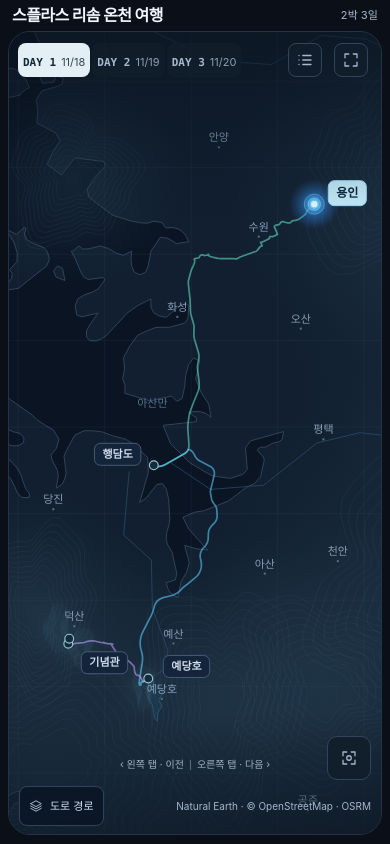
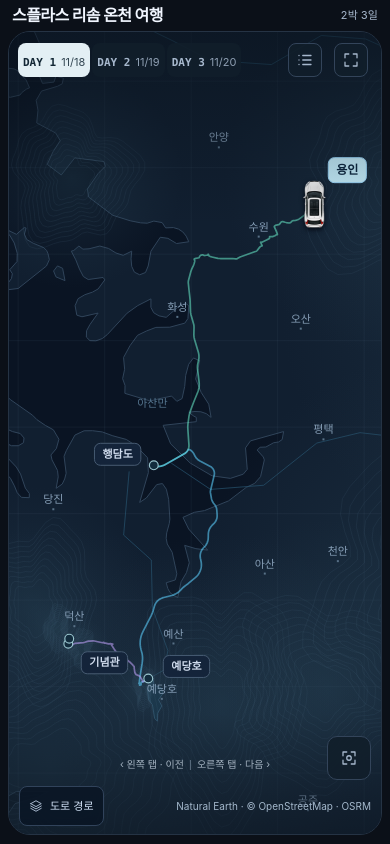
Before and after one commit to ai-uzoogom/yesan-trip-map, a plain HTML site: page yesan_trip_planner.html in a window 390 px wide. Drawn offline with Linux system fonts and the light colour scheme.

Commit message:
Follow the white XC60 with smooth arrivals

```diff
--- a/map.js
+++ b/map.js
@@ -47,17 +47,21 @@
     let overview = false;
     let manual = false;
     let lastFrame = 0;
+    let vehicleHeading = null;
     let arrivalPulse = null;
     const arrivalWaves = [
-      { delay: 0, radius: 30, opacity: .66 },
-      { delay: 135, radius: 38, opacity: .77 },
-      { delay: 270, radius: 54, opacity: .94 }
+      { delay: 0, radius: 27, opacity: .25 },
+      { delay: 122, radius: 31, opacity: .31 },
+      { delay: 244, radius: 35, opacity: .37 }
     ];
-    const waveDuration = 360;
+    const waveDuration = 365;
     const arrivalPulseDuration = arrivalWaves.at(-1).delay + waveDuration;
     let moved = false;
     const drag = new Map();
     const reduceMotion = matchMedia("(prefers-reduced-motion: reduce)");
+    const vehicleImage = new Image();
+    vehicleImage.addEventListener("load", requestDraw);
+    vehicleImage.src = "assets/volvo-xc60-white.png";
     const land = geography.land.map(polygon => polygon.map(project));
     const lake = geography.lake.map(project);
     const rivers = geography.rivers.map(river => river.map(project));
@@ -106,6 +110,7 @@
       else if (options.pulseArrival) arrivalPulse = { startAt: null };
       if (focusDay !== view.day || options.resetCamera) {
         focusDay = view.day;
+        vehicleHeading = null;
         manual = false;
         overview = false;
       }
@@ -118,15 +123,20 @@
         overview = false;
       }
       const fitted = fit(overview ? view.allFit : view.fit);
+      const arrivalLift = clamp((view.arrivalInset || 0) * .5, 0, Math.max(0, (layout.height - 230) * .48));
+      const approach = view.approach;
+      const blend = approach?.blend ?? Number(view.showArrival);
       if (!manual) {
         target = fitted;
         if (!overview && !view.complete && view.follow) {
           const [x, y] = view.point;
-          const localZoom = view.close && view.day === 0 ? Math.max(fitted.scale * 1.7, view.close) : fitted.scale * 1.48;
-          target = { x, y, scale: view.day === 1 ? view.stayScale : Math.min(15500, localZoom) };
+          const [stopX, stopY] = approach?.point || view.point;
+          const travelScale = fitted.scale * 1.48;
+          const scale = view.day === 1 ? view.stayScale : Math.min(15500, travelScale * (1 + .2 * blend));
+          target = { x: mix(x, stopX, blend), y: mix(y, stopY, blend), scale };
         }
       }
-      target.lift = clamp((view.arrivalInset || 0) * .5, 0, Math.max(0, (layout.height - 230) * .48));
+      target.lift = arrivalLift * blend;
       if (!camera || options.snap || reduceMotion.matches) camera = { ...target };
       requestDraw();
     }
@@ -305,7 +315,42 @@
       context.fillText(name, px + 8, py + h / 2 + .3);
     }
 
-    function routes(pulseElapsed) {
+    function drawVehicle(x, y, view, delta) {
+      const aim = view.heading;
+      if (vehicleHeading === null || reduceMotion.matches) vehicleHeading = aim;
+      else if (view.travel) {
+        const turn = Math.atan2(Math.sin(aim - vehicleHeading), Math.cos(aim - vehicleHeading));
+        vehicleHeading += turn * (1 - Math.exp(-delta / 68));
+      } else if (!view.showArrival) vehicleHeading = aim;
+
+      const length = layout.height < 400 ? 40 : 48;
+      const width = length / 2;
+      context.save();
+      context.translate(x, y);
+      context.rotate(vehicleHeading);
+      context.shadowBlur = 5;
+      context.shadowColor = "#020611";
+      context.shadowOffsetY = 2;
+      if (vehicleImage.complete && vehicleImage.naturalWidth) {
+        context.drawImage(vehicleImage, -width / 2, -length / 2, width, length);
+      } else {
+        context.fillStyle = "#e8eff6";
+        context.fillRect(-width / 2 + 2, -length / 2 + 2, width - 4, length - 4);
+        context.shadowBlur = 0;
+        context.fillStyle = "#233546";
+        context.fillRect(-width / 2 + 5, -length / 4, width - 10, length / 2);
+      }
+      if (view.braking && !reduceMotion.matches) {
+        context.fillStyle = `rgba(255, 102, 86, ${.68 * view.braking})`;
+        context.shadowColor = "#ff5448";
+        context.shadowBlur = 5;
+        context.shadowOffsetY = 0;
+        for (const side of [-1, 1]) context.fillRect(side * width * .31 - 1.5, length * .34, 3, 4);
+      }
+      context.restore();
+    }
+
+    function routes(pulseElapsed, delta) {
       const view = snapshot;
       const segments = overview ? view.allLegs : view.legs;
       for (const leg of segments) strokeLeg(leg, 1, false);
@@ -321,7 +366,7 @@
         const [x, y] = screen(place.point);
         if (x < 0 || x > layout.width || y < 64 || y > layout.height - 25) continue;
         const active = !overview && !view.travel && place.id === view.place;
-        dot(x, y, active ? 6 : 4.4, "#122c3d", active ? "#9addff" : "#9ac5ce", 1.15);
+        if (!active) dot(x, y, 4.4, "#122c3d", "#9ac5ce", 1.15);
         markers.push({ id: place.id, x, y, active, place });
       }
       const named = [];
@@ -334,32 +379,32 @@
       if (overview || view.complete) return;
       const [x, y] = screen(view.point);
       if (x < -15 || x > layout.width + 15 || y < 64 || y > layout.height - 15) return;
-      if (!reduceMotion.matches) {
-        const halo = context.createRadialGradient(x, y, 2, x, y, 25);
-        halo.addColorStop(0, "#71c8ffee");
-        halo.addColorStop(.34, "#3197fa80");
-        halo.addColorStop(1, "#3078d000");
-        dot(x, y, 25, halo);
-      }
       if (pulseElapsed !== null) {
         for (const wave of arrivalWaves) {
           const progress = (pulseElapsed - wave.delay) / waveDuration;
           if (progress < 0 || progress >= 1) continue;
           const remaining = 1 - progress;
-          const radius = mix(12, wave.radius, 1 - remaining ** 2);
-          dot(x, y, radius, null, `rgba(117, 216, 255, ${wave.opacity * remaining})`, 2);
+          const radius = mix(11, wave.radius, 1 - remaining ** 2);
+          dot(x, y, radius, null, `rgba(127, 216, 252, ${wave.opacity * remaining ** 1.65})`, 1.25);
         }
       }
-      dot(x, y, 10, "#70c8ff27", "#78ceff87");
-      dot(x, y, 4, "#ebfaff", "#69d2ff", 1.7);
+      drawVehicle(x, y, view, delta);
       const active = markers.find(marker => marker.active);
-      if (active) label(active.place.short, x, y, active.place.label, true);
+      if (active) label(active.place.short, x, y - 23, active.place.label, true);
+    }
+
+    function cameraIsSettled() {
+      const panPixels = Math.hypot(camera.x - target.x, camera.y - target.y) * target.scale
+        + Math.abs(camera.lift - target.lift);
+      const zoomPixels = Math.abs(camera.scale / target.scale - 1) * Math.max(layout.width, layout.height) / 2;
+      return panPixels + zoomPixels < 1;
     }
 
     function draw(now) {
       frame = null;
       if (!snapshot || !camera || !layout.width) return;
-      const alpha = reduceMotion.matches ? 1 : 1 - Math.exp(-Math.min(50, now - (lastFrame || now - 16)) / 118);
+      const delta = Math.min(50, now - (lastFrame || now - 16));
+      const alpha = reduceMotion.matches ? 1 : 1 - Math.exp(-delta / 118);
       lastFrame = now;
       let adjusting = false;
       for (const key of ["x", "y", "scale", "lift"]) {
@@ -367,21 +412,16 @@
         if (Math.abs(camera[key] - target[key]) > epsilon) adjusting = true;
         camera[key] = Math.abs(camera[key] - target[key]) <= epsilon ? target[key] : mix(camera[key], target[key], alpha);
       }
-      if (arrivalPulse?.startAt === null && !drag.size) {
-        const centerPixels = Math.hypot(camera.x - target.x, camera.y - target.y) * target.scale
-          + Math.abs(camera.lift - target.lift);
-        const zoomPixels = Math.abs(camera.scale / target.scale - 1) * Math.max(layout.width, layout.height) / 2;
-        if (centerPixels + zoomPixels < 1) {
-          camera = { ...target };
-          adjusting = false;
-          arrivalPulse.startAt = now + 80;
-        }
+      if (!drag.size && (snapshot.approach?.blend === 1 || arrivalPulse?.startAt === null) && cameraIsSettled()) {
+        camera = { ...target };
+        adjusting = false;
+        if (arrivalPulse?.startAt === null) arrivalPulse.startAt = now;
       }
       context.setTransform(layout.ratio, 0, 0, layout.ratio, 0, 0);
       terrain();
       const pulseElapsed = arrivalPulse?.startAt == null ? null : now - arrivalPulse.startAt;
       if (pulseElapsed !== null && pulseElapsed >= arrivalPulseDuration) arrivalPulse = null;
-      routes(pulseElapsed);
+      routes(pulseElapsed, delta);
       if (adjusting || arrivalPulse) requestDraw();
     }
 
--- a/player.js
+++ b/player.js
@@ -86,6 +86,8 @@
   let map = null;
   let activeDay = 0;
   let currentIndex = -1;
+  let panelIndex = -1;
+  let parkedVehicle = null;
   let time = 0;
   let arrived = false;
   let arrivalVisible = false;
@@ -214,35 +216,62 @@
     };
   }
 
+  function easedTravel(fraction) {
+    const ramp = .24;
+    const cruise = 1 - ramp;
+    if (fraction < ramp) return fraction ** 2 / (2 * ramp * cruise);
+    if (fraction > cruise) return 1 - (1 - fraction) ** 2 / (2 * ramp * cruise);
+    return (fraction - ramp / 2) / cruise;
+  }
+
+  function vehiclePose(line, fraction, direction) {
+    const span = Math.min(65 / line.length, .06);
+    const from = position(line, fraction - direction * span).point;
+    const to = position(line, fraction + direction * span).point;
+    return {
+      point: position(line, fraction).point,
+      heading: Math.atan2(to[0] - from[0], from[1] - to[1])
+    };
+  }
+
   function playbackView() {
     const complete = time >= playback.duration;
-    const segment = playback.timeline.find(item => item.end > time) || playback.timeline.at(-1);
+    const segment = movement?.segment || playback.timeline.find(item => item.end > time) || playback.timeline.at(-1);
     const index = movement?.cardIndex ?? segment.index;
     const event = today().events[index];
     const fraction = clamp((time - segment.start) / (segment.end - segment.start), 0, 1);
     const travelProgress = reducedMotion.matches
       ? Math.floor(fraction * 12) / 12
-      : fraction < .12 ? fraction * fraction / .2112 : fraction > .88 ? 1 - (1 - fraction) ** 2 / .2112 : (fraction - .06) / .88;
+      : easedTravel(fraction);
+    const direction = movement?.direction || 1;
+    const journeyProgress = direction > 0 ? fraction : 1 - fraction;
+    const approachProgress = clamp((journeyProgress - .42) / .35, 0, 1);
+    const approach = movement && {
+      point: movement.stop.point,
+      blend: approachProgress ** 2 * (3 - 2 * approachProgress)
+    };
+    const travel = movement?.segment.leg;
+    const pose = travel
+      ? vehiclePose(travel.line, travelProgress, direction)
+      : parkedVehicle?.place === event.place ? parkedVehicle : { point: project(trip.places[event.place].point), heading: 0 };
+
     const progressByLeg = {};
     for (const item of playback.timeline) {
       if (!item.leg) continue;
-      if (item.end <= time) progressByLeg[item.leg.id] = 1;
-      else if (item === segment) progressByLeg[item.leg.id] = travelProgress;
+      if (item === movement?.segment) progressByLeg[item.leg.id] = travelProgress;
+      else if (item.end <= time) progressByLeg[item.leg.id] = 1;
     }
     return {
-      ...playback, index, day: activeDay, place: event.place, complete, follow,
-      point: segment.leg ? position(segment.leg.line, travelProgress).point : project(trip.places[event.place].point),
-      travel: segment.leg, travelProgress, progressByLeg, direction: movement?.direction || 1,
-      close: segment.leg
-        ? segment.leg.mode === "foot" ? 11800 : 0
-        : event.place === "monorail" ? 5800 : event.place === "home" ? 0 : 2450,
+      ...playback, ...pose, index, day: activeDay, place: event.place, complete, follow,
+      approach, travel, travelProgress, progressByLeg, direction,
+      braking: travel && clamp((journeyProgress - .68) / .12, 0, 1),
       stayScale: mix(5500, 15300, clamp(time / 9500, 0, 1))
     };
   }
 
   function render(options) {
     const view = playbackView();
-    if (currentIndex !== view.index) setPlace(view.index);
+    if (currentIndex !== view.index) setCurrentEvent(view.index);
     const showArrival = arrived && !movement && !overview;
     if (arrivalVisible !== showArrival) {
       arrivalVisible = showArrival;
@@ -251,10 +280,12 @@
       mapArea.classList.toggle("has-arrival", showArrival);
       if (!showArrival) byId("arrivalStatus").textContent = "";
     }
+    const nextPanel = movement?.destination ?? view.index;
+    if (panelIndex !== nextPanel) setPlace(nextPanel);
     if (showArrival && byId("arrivalStatus").textContent !== placeNodes.title.textContent) {
       byId("arrivalStatus").textContent = placeNodes.title.textContent;
     }
-    const arrivalInset = showArrival ? panelHeight : 0;
+    const arrivalInset = !overview && (showArrival || movement) ? panelHeight : 0;
     map?.update({ ...view, arrivalInset, showArrival }, options);
   }
 
@@ -273,6 +304,7 @@
     const reached = movement.direction > 0 ? proposed >= movement.end : proposed <= movement.end;
     if (reached) {
       time = playback.starts[movement.destination];
+      parkedVehicle = { ...movement.stop, place: today().events[movement.destination].place };
       movement = null;
       arrived = true;
       stopAnimation();
@@ -330,7 +362,10 @@
       return;
     }
     stopAnimation();
-    movement = { destination: index, end: direction > 0 ? leg.end : leg.start, direction, cardIndex: currentIndex };
+    movement = {
+      segment: leg, destination: index, end: direction > 0 ? leg.end : leg.start, direction, cardIndex: currentIndex,
+      stop: vehiclePose(leg.leg.line, direction > 0 ? 1 : 0, direction)
+    };
     time = direction > 0 ? Math.max(time, leg.start) : Math.min(time, leg.end);
     overview = false;
     follow = true;
@@ -355,6 +390,8 @@
     activeDay = day;
     playback = buildPlayback(today());
     currentIndex = -1;
+    panelIndex = -1;
+    parkedVehicle = null;
     overview = false;
     arrived = eventIndex !== null;
     follow = arrived;
@@ -373,6 +410,7 @@
       return;
     }
     movement = null;
+    if (parkedVehicle?.place !== today().events[index].place) parkedVehicle = null;
     arrived = true;
     stopAnimation();
     time = playback.starts[index];
@@ -391,8 +429,16 @@
     render({ overview: value });
   }
 
+  function setCurrentEvent(index) {
+    currentIndex = index;
+    for (const row of document.querySelectorAll(".event-row")) {
+      if (Number(row.dataset.day) === activeDay && Number(row.dataset.index) === index) row.setAttribute("aria-current", "step");
+      else row.removeAttribute("aria-current");
+    }
+  }
+
   function setPlace(index) {
-    currentIndex = index;
+    panelIndex = index;
     const day = today();
     const event = day.events[index];
     const place = trip.places[event.place];
@@ -421,10 +467,12 @@
     placeNodes.directions.setAttribute("aria-label", place.name + " 길찾기 (Google 지도, 새 탭)");
     const scenes = event.scenes || place.scenes;
     placeNodes.photos.replaceChildren(...scenes.map((key, i) => photoButton(key, () => showGallery(scenes, i))));
-    for (const row of document.querySelectorAll(".event-row")) {
-      if (Number(row.dataset.day) === activeDay && Number(row.dataset.index) === index) row.setAttribute("aria-current", "step");
-      else row.removeAttribute("aria-current");
-    }
+    measurePanel();
+  }
+
+  function measurePanel() {
+    panelHeight = placePanel.offsetHeight;
+    mapArea.style.setProperty("--panel-height", panelHeight + "px");
   }
 
   function photoButton(key, action) {
@@ -614,6 +662,7 @@
   function rebuildCatalog() {
     if (movement) arrived = false;
     movement = null;
+    parkedVehicle = null;
     stopAnimation();
     const current = Math.max(0, currentIndex);
     catalog = makeCatalog();
@@ -832,8 +881,7 @@
   catalog = makeCatalog();
   chooseDay(0);
   new ResizeObserver(() => {
-    panelHeight = placePanel.offsetHeight;
-    mapArea.style.setProperty("--panel-height", panelHeight + "px");
-    if (arrivalVisible) render();
+    measurePanel();
+    if (arrivalVisible || movement) render();
   }).observe(placePanel);
 })();
--- a/styles.css
+++ b/styles.css
@@ -130,7 +130,7 @@ svg { width: 18px; height: 18px; display: block; flex: none; }
   visibility: hidden;
   pointer-events: none;
   transform: translateY(24px);
-  transition: transform .32s var(--map-easing), opacity .15s ease, visibility 0s linear .32s;
+  transition: transform .32s var(--map-easing), opacity .15s ease;
 }
 .has-arrival .place-panel {
   visibility: visible;
--- a/yesan_trip_planner.html
+++ b/yesan_trip_planner.html
@@ -7,11 +7,12 @@
   <meta name="referrer" content="no-referrer">
   <meta name="robots" content="noindex">
   <title>스플라스 리솜 · 예산 여행 지도</title>
-  <link rel="stylesheet" href="styles.css?v=map-controls">
+  <link rel="stylesheet" href="styles.css?v=xc60">
+  <link rel="preload" href="assets/volvo-xc60-white.png" as="image">
   <script defer src="trip-data.js?v=arrival"></script>
   <script defer src="map-data.js?v=arrival"></script>
-  <script defer src="map.js?v=settled-pulse"></script>
-  <script defer src="player.js?v=arrival-pulse"></script>
+  <script defer src="map.js?v=xc60"></script>
+  <script defer src="player.js?v=xc60"></script>
 </head>
 <body>
   <header class="masthead">
@@ -27,7 +28,7 @@
   <main class="layout">
     <section class="journey" id="journey" aria-label="여행 지도">
       <div class="map-area">
-        <canvas id="cartography" tabindex="0" aria-label="여행 경로 지도. 왼쪽과 오른쪽을 탭하면 이전과 다음 장소로 이동합니다. 키보드에서는 대괄호 키로 장소를 이동합니다. 방향키로 지도를 움직이고 더하기와 빼기로 확대하거나 축소합니다."></canvas>
+        <canvas id="cartography" tabindex="0" aria-label="흰색 볼보 XC60이 표시되는 여행 경로 지도. 왼쪽과 오른쪽을 탭하면 이전과 다음 장소로 이동합니다. 키보드에서는 대괄호 키로 장소를 이동합니다. 방향키로 지도를 움직이고 더하기와 빼기로 확대하거나 축소합니다."></canvas>
         <div class="map-vignette" aria-hidden="true"></div>
         <div class="map-header">
           <div class="day-controls">
```
Also changed, not shown: assets/volvo-xc60-white.png (added), 1 other file.
